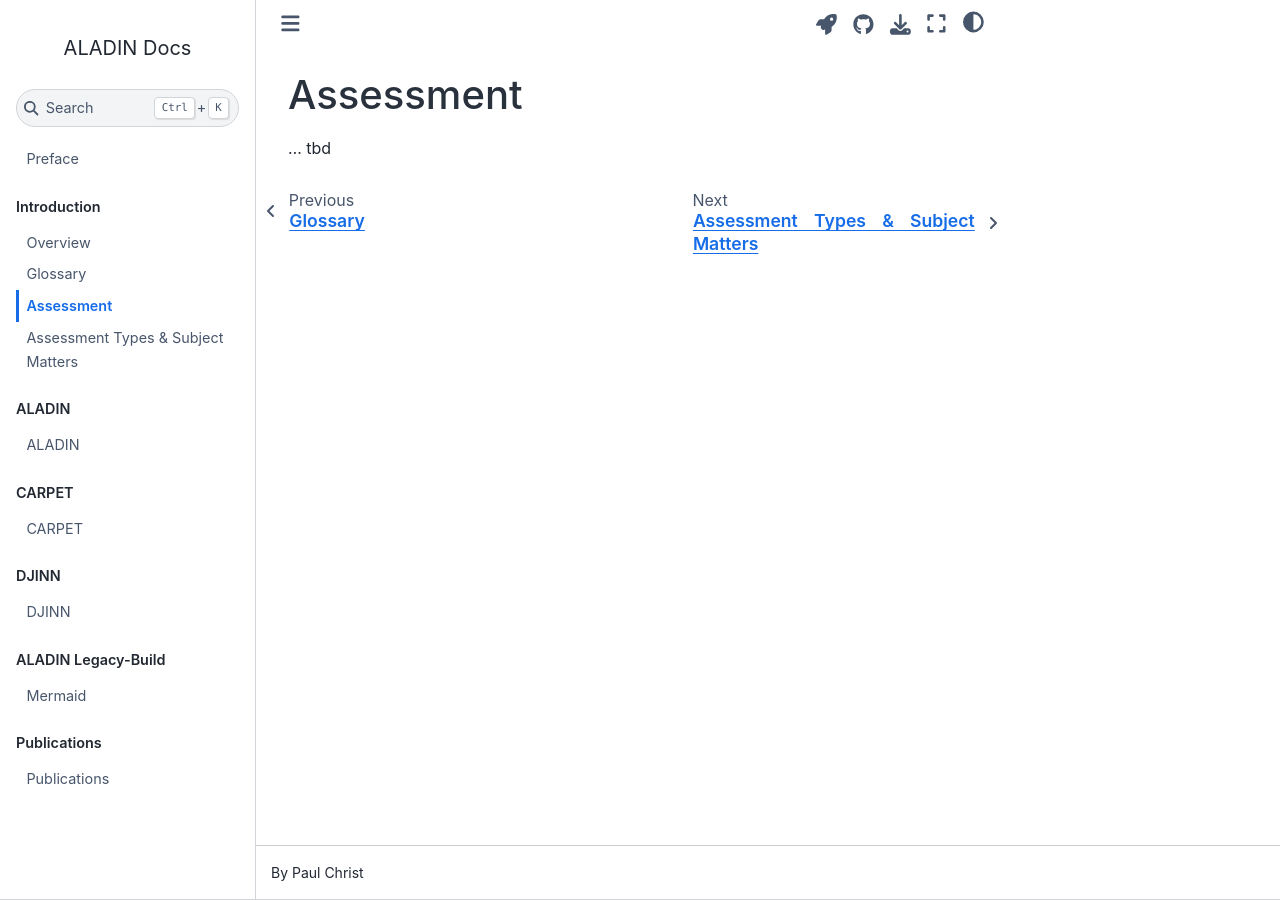
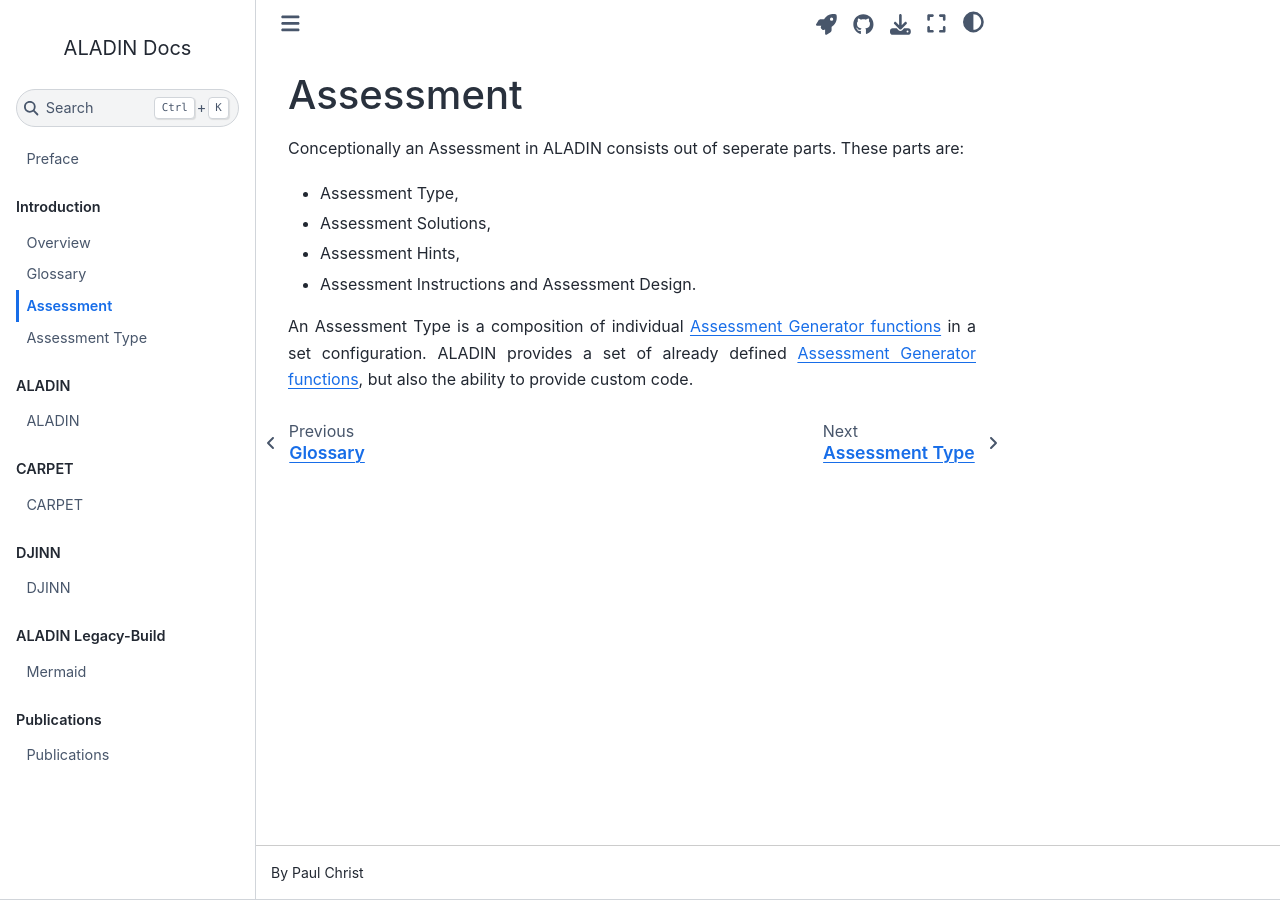
Before and after one commit to HTW-ALADIN/documentation, a Jupyter Book: the page built from chapters/Assessments/Assessment.md, in a window 1280 px wide. Built offline with Jupyter Book 1.0.4 settings and Sphinx 7.4.7 and the Sphinx Book theme 1.1.4, drawn with Linux system fonts in a browser that asks for light colours.

```diff
--- a/chapters/Assessments/Assessment.md
+++ b/chapters/Assessments/Assessment.md
@@ -13,4 +13,11 @@ kernelspec:
 
 # Assessment
 
-... tbd
+Conceptionally an Assessment in ALADIN consists out of seperate parts. These parts are:
+
+- Assessment Type,
+- Assessment Solutions,
+- Assessment Hints,
+- Assessment Instructions and Assessment Design.
+
+An Assessment Type is a composition of individual [Assessment Generator functions](../ALADIN/ALADIN.md#assessment-generator) in a set configuration. ALADIN provides a set of already defined [Assessment Generator functions](../ALADIN/ALADIN.md#assessment-generator), but also the ability to provide custom code.
```
Also changed, not shown: chapters/ALADIN/ALADIN.md (+31 -1 lines), chapters/ALADIN_legacy/Installation.md (added, +5 -0 lines), chapters/Assessments/AssessmentTypes.md (+9 -2 lines), chapters/Preface.md (+1 -1 lines), _static/images/recipe_execution_plan.jpg (added).
